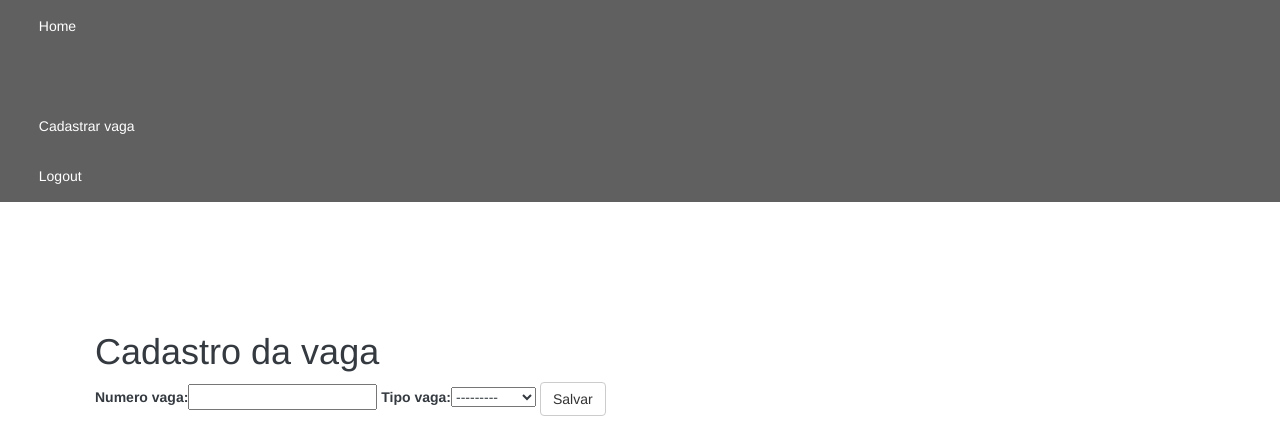
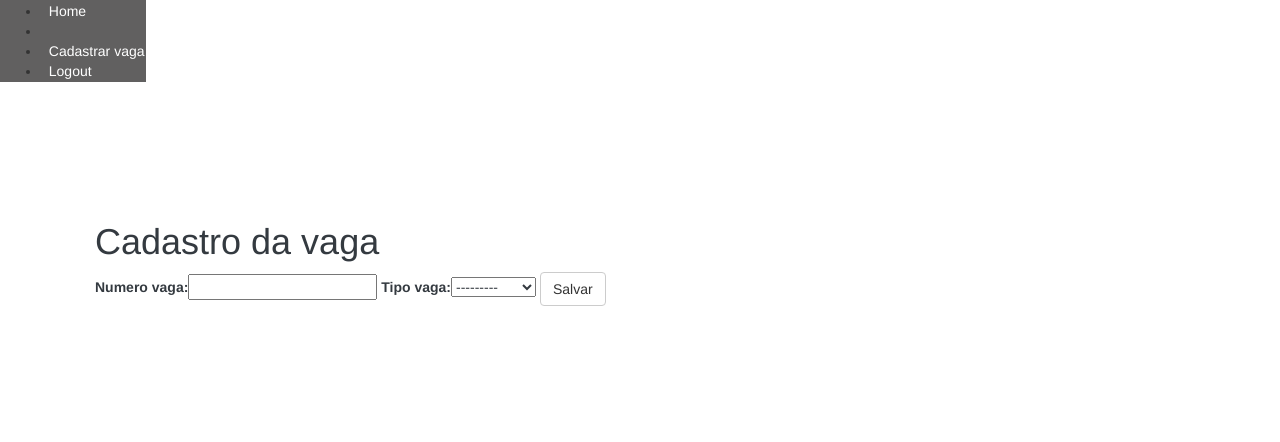
Before and after one commit to Rubensrvsc/projeto-estacionamento, a Django app: page /cadastrar_vaga/ in a window 1280 px wide. Shown: the top 442 px of the page. Run offline with Django 3.2, Linux system fonts and the light colour scheme; a user stored in the database is signed in; data comes from the database, SQL or seed files in the repository; both versions use the stored data as it was after the commit; some libraries are stand-ins or nearby versions.

Commit message:
começando a melhorar o header do cadastra_vaga.html

```diff
--- /dev/null
+++ b/appProprietario/static/styles/cadastra_vaga.css
@@ -0,0 +1,10 @@
+.inline_header{
+    display: inline-block;
+    background-color: #616060;
+    border:1px solid #616060;
+}
+
+.container
+{
+    margin-top:100px;
+}
--- a/appProprietario/templates/cadastrar_vaga.html
+++ b/appProprietario/templates/cadastrar_vaga.html
@@ -10,12 +10,8 @@
     <link href="//maxcdn.bootstrapcdn.com/bootstrap/3.3.0/css/bootstrap.min.css" rel="stylesheet" id="bootstrap-css">
     <script src="//maxcdn.bootstrapcdn.com/bootstrap/3.3.0/js/bootstrap.min.js"></script>
     <script src="//code.jquery.com/jquery-1.11.1.min.js"></script>
-<style>
-    .container
-    {
-        margin-top:100px;
-    }
-</style>
+    <link rel="stylesheet" href="../static/styles/cadastra_vaga.css">
+
 </head>
 <body>
 
@@ -27,10 +23,9 @@
 
             <!-- Top Menu Items -->
 
-    <div class="inline_header">
+    <div >
             <!-- Sidebar Menu Items - These collapse to the responsive navigation menu on small screens -->
-            <div class="collapse navbar-collapse navbar-ex1-collapse" style="background-color: #616060; border:1px solid #616060;">
-                <ul class="nav navbar-nav side-nav">
+                <ul class="inline_header">
 
                     <li>
                        <a class="active" href="#" data-toggle="collapse" data-target="#submenu-1"><i class="fa fa-home" aria-hidden="true"></i>   <span style="color:white;">  Home </span></a>
@@ -52,8 +47,8 @@
                 </ul>
             </div>
             <!--- /.navbar-collapse -->
-      </nav>
-    </div>
+
+
 
 
 
```
Also changed, not shown: db.sqlite3.
